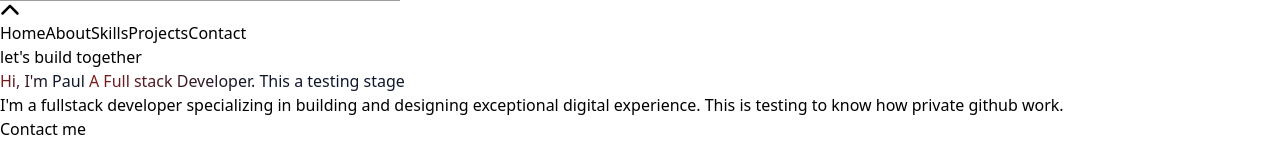
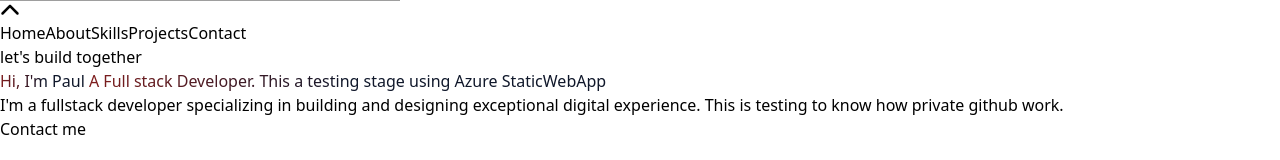
Before and after one commit to Olamiwale/portfolio, a React (Vite) app: page / in a window 1280 px wide. Shown: the part 299-459 px from the top of the page. Built offline with nearby package versions, Linux system fonts and the light colour scheme; grey boxes are pictures that could not be loaded.

Commit message:
testing azure

```diff
--- a/src/pages/Home.jsx
+++ b/src/pages/Home.jsx
@@ -13,7 +13,7 @@ export default function Home() {
             <p className="text-[25px] md:text-[40px] lg:text-[50px] flex flex-col justify-center items-center font-bold p-4">
               <span className='orange_gradient'>Hi, I'm Paul </span>
               <span className=" orange_gradient custom-text text-center text-[2rem] lg:text-[4rem] md:text-[3rem] ">
-                A Full stack Developer. This a testing stage
+                A Full stack Developer. This a testing stage using Azure StaticWebApp
               </span>
             </p>
             <p className="md:px-8 text-xl tracking-wider text-center lg:px-20">
```
